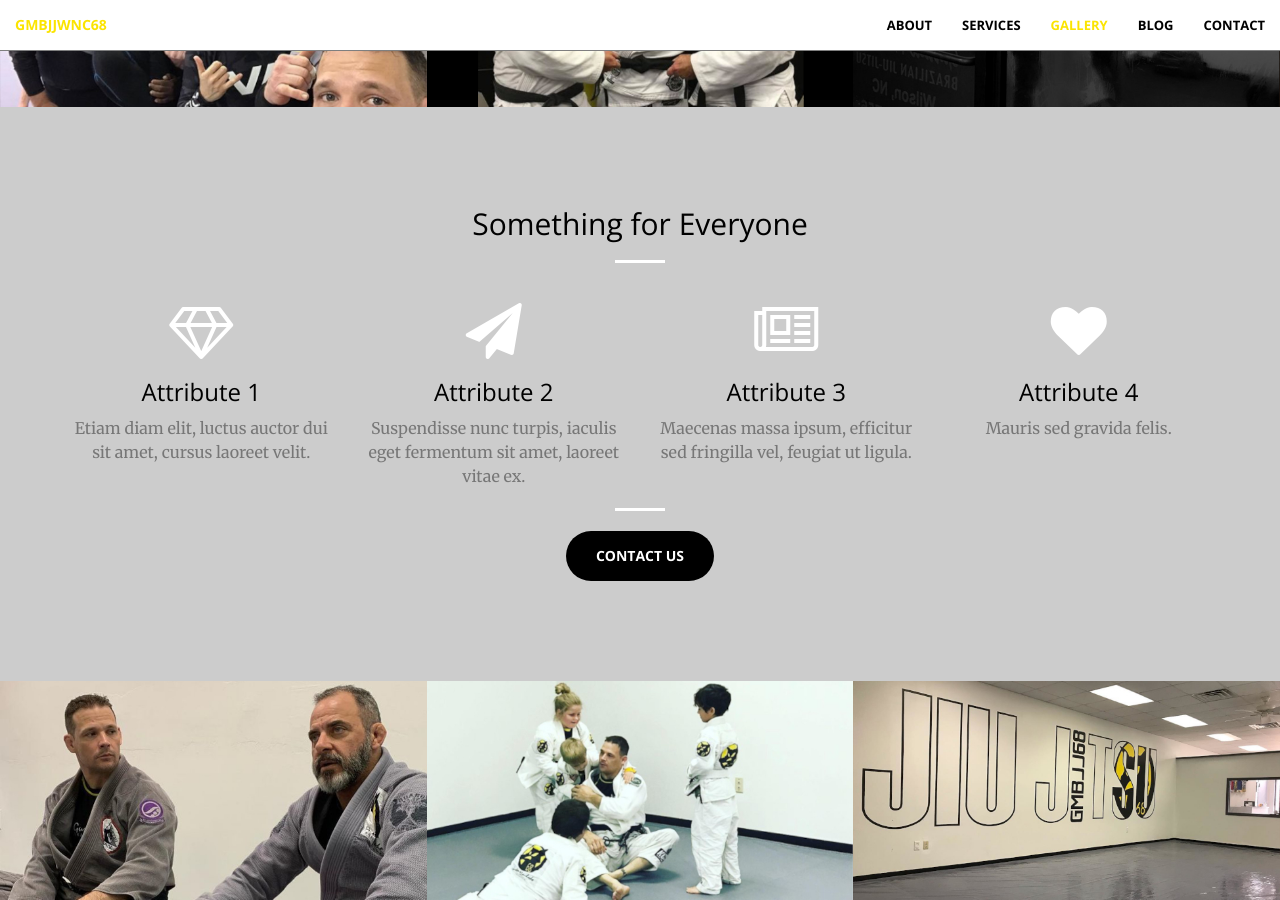
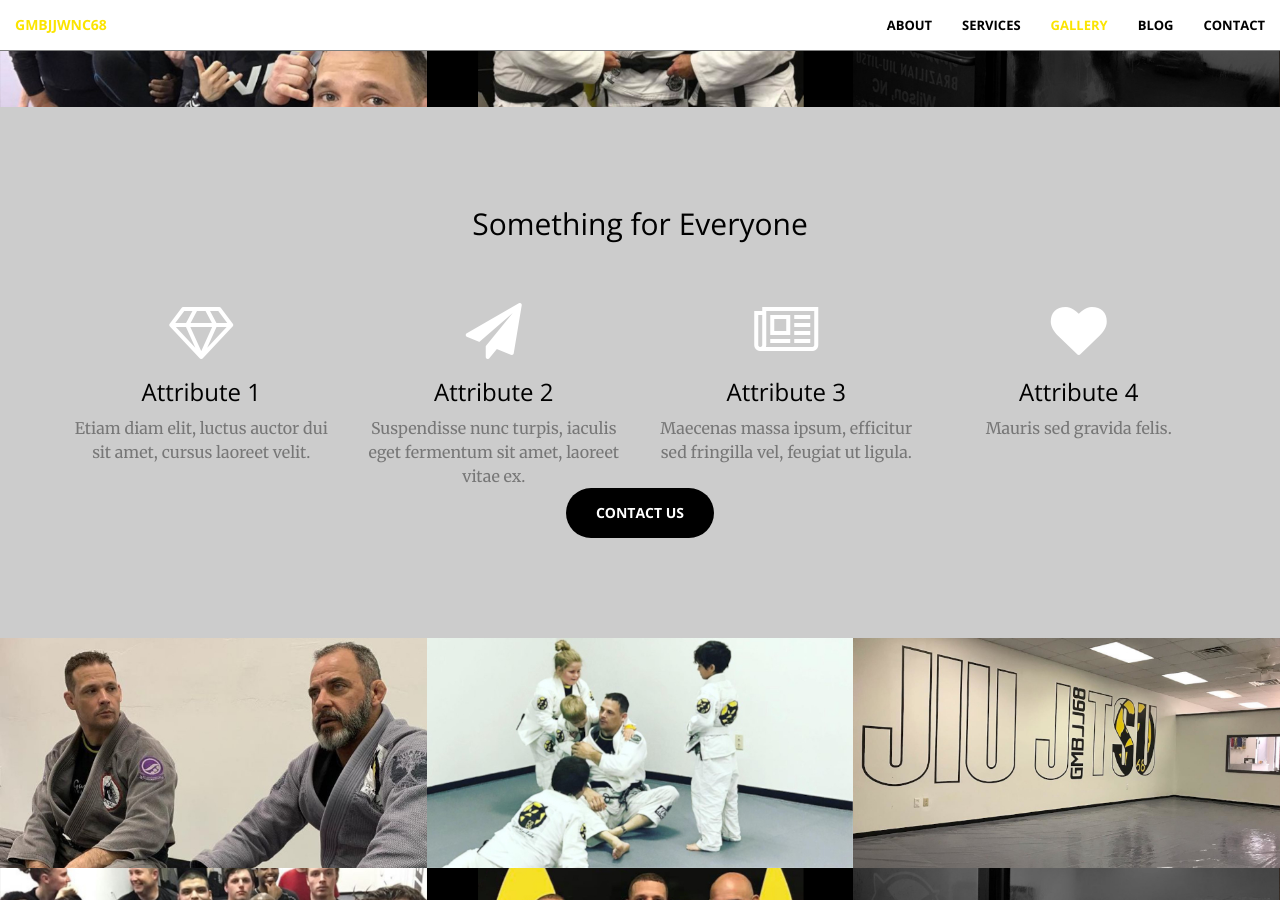
Before and after one commit to gmbjjwnc68/gmbjjwnc68.github.io, a Jekyll site: the page built from index.html, in a window 1280 px wide and 900 px high, scrolled down 1742 px. Built offline with Jekyll 4.4.1, drawn with Linux system fonts in a browser that asks for light colours.

Commit message:
Fix various color issues

```diff
--- a/_includes/services.html
+++ b/_includes/services.html
@@ -3,7 +3,7 @@
         <div class="row">
             <div class="col-lg-12 text-center">
                 <h2 class="section-heading">Something for Everyone</h2>
-                <hr class="light">
+                <hr class="lightgray">
             </div>
         </div>
     </div>
@@ -40,7 +40,7 @@
         </div>
         <div class="row">
             <div class="header-content-inner text-center">
-                <hr class="light">
+                <!-- <hr class="light"> -->
                 <a href="#contact" class="btn btn-whiteblack btn-xl page-scroll">Contact Us</a>
             </div>
         </div>
--- a/_sass/_base.scss
+++ b/_sass/_base.scss
@@ -26,6 +26,12 @@
 
 hr.gray {
     border-color: darken($theme-dark, 20%);
+    border-width: 3px;
+    max-width: 50px;
+}
+
+hr.lightgray {
+    border-color: darken(white, 20%);
     border-width: 3px;
     max-width: 50px;
 }
```
